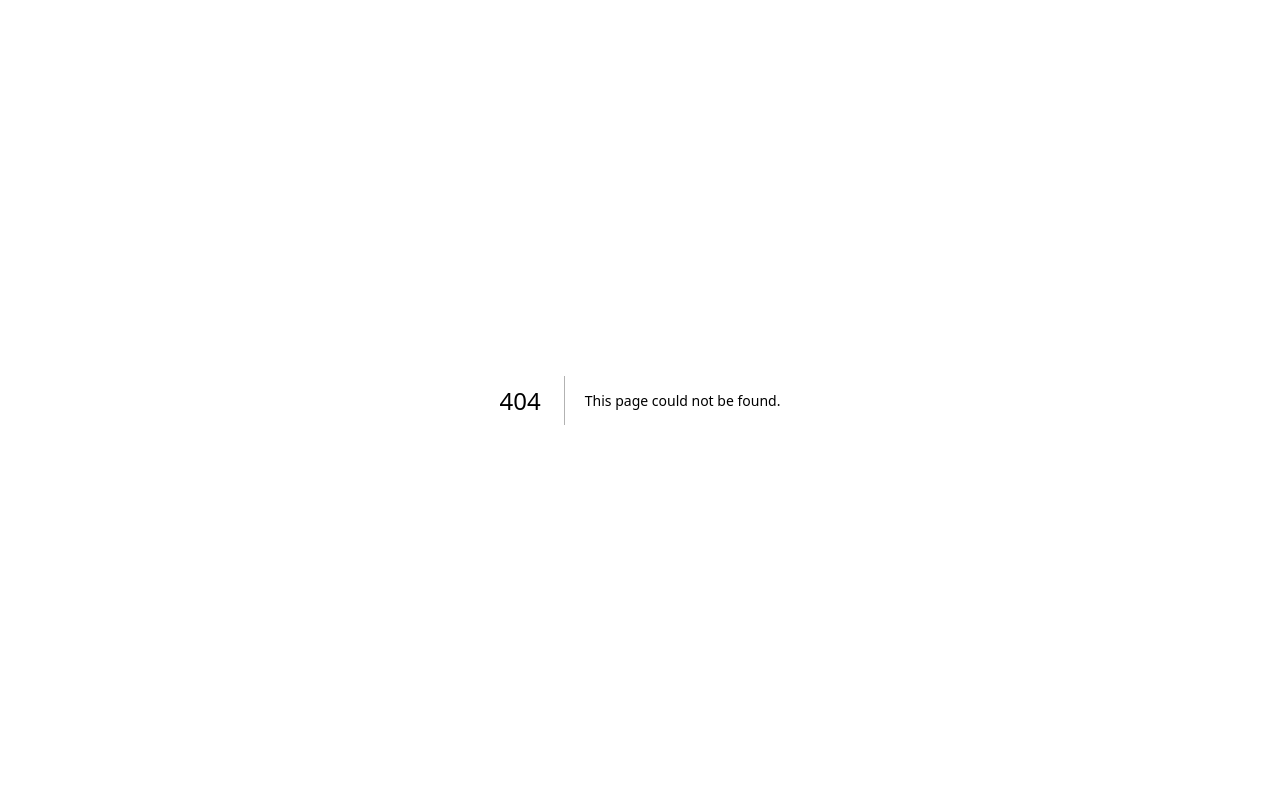
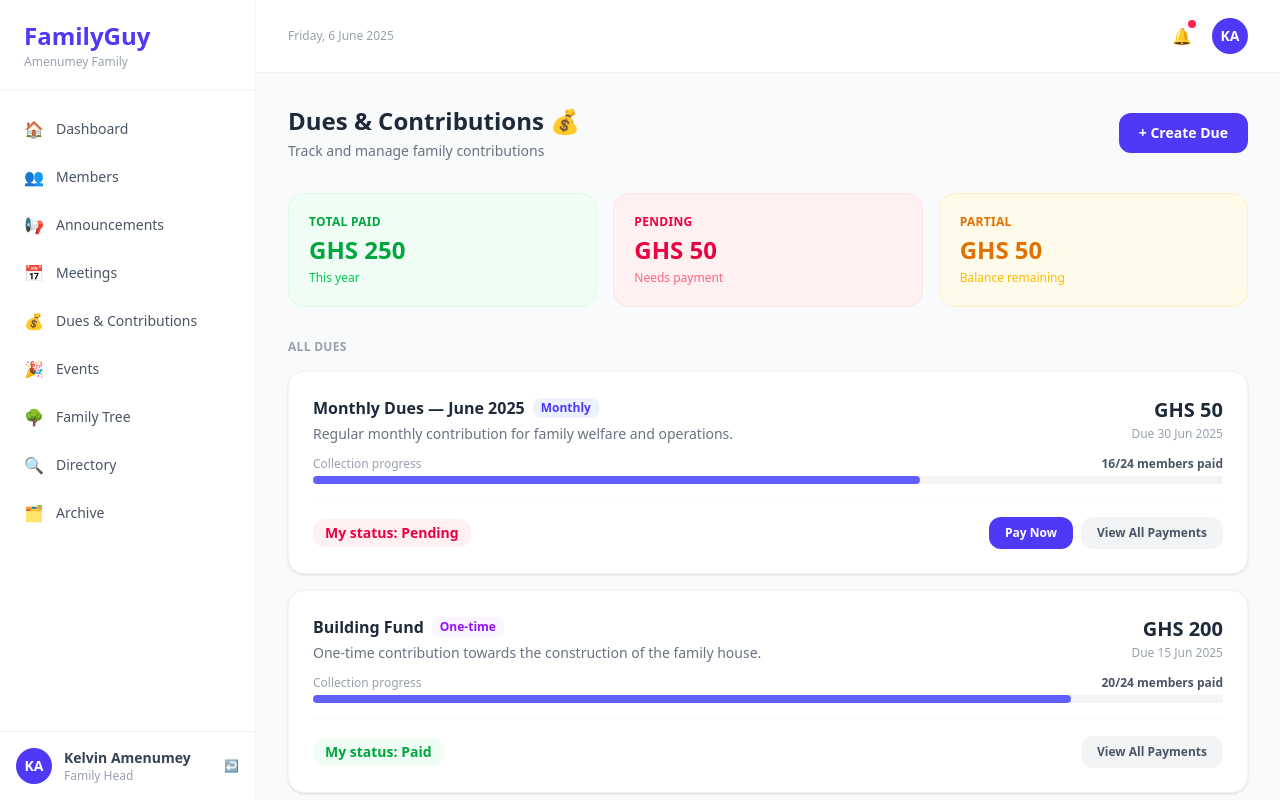
Before and after one commit to KelvinXoese/familygui-ui, a Next.js app in the folder familyguy/: page /dashboard/dues in a window 1280 px wide. Before the commit this address had no page. Shown: the top 800 px of the page. Built offline with nearby package versions, Linux system fonts and the light colour scheme.

Commit message:
feat: Add dues and contributions page

```diff
--- /dev/null
+++ b/familyguy/src/app/(dashboard)/dashboard/dues/page.tsx
@@ -0,0 +1,160 @@
+export default function DuesPage() {
+  const dues = [
+    {
+      id: 1,
+      title: "Monthly Dues — June 2025",
+      amount: 50,
+      currency: "GHS",
+      deadline: "30 Jun 2025",
+      description: "Regular monthly contribution for family welfare and operations.",
+      myStatus: "Pending",
+      paid: 16,
+      total: 24,
+      type: "Monthly",
+    },
+    {
+      id: 2,
+      title: "Building Fund",
+      amount: 200,
+      currency: "GHS",
+      deadline: "15 Jun 2025",
+      description: "One-time contribution towards the construction of the family house.",
+      myStatus: "Paid",
+      paid: 20,
+      total: 24,
+      type: "One-time",
+    },
+    {
+      id: 3,
+      title: "Funeral Contribution — Mr. Asante",
+      amount: 100,
+      currency: "GHS",
+      deadline: "10 Jun 2025",
+      description: "Welfare contribution for the funeral of late Mr. Kwame Asante.",
+      myStatus: "Partial",
+      paid: 10,
+      total: 24,
+      type: "Welfare",
+    },
+    {
+      id: 4,
+      title: "Monthly Dues — May 2025",
+      amount: 50,
+      currency: "GHS",
+      deadline: "31 May 2025",
+      description: "Regular monthly contribution for family welfare and operations.",
+      myStatus: "Paid",
+      paid: 22,
+      total: 24,
+      type: "Monthly",
+    },
+  ];
+
+  const statusStyle: Record<string, string> = {
+    Paid: "bg-green-50 text-green-600",
+    Pending: "bg-rose-50 text-rose-600",
+    Partial: "bg-amber-50 text-amber-600",
+  };
+
+  const typeStyle: Record<string, string> = {
+    Monthly: "bg-indigo-50 text-indigo-600",
+    "One-time": "bg-purple-50 text-purple-600",
+    Welfare: "bg-rose-50 text-rose-600",
+  };
+
+  const activeDues = dues.filter((d) => d.myStatus !== "Paid" || d.deadline > "31 May 2025");
+  const summary = {
+    total: dues.reduce((s, d) => s + (d.myStatus === "Paid" ? d.amount : 0), 0),
+    pending: dues.reduce((s, d) => s + (d.myStatus === "Pending" ? d.amount : 0), 0),
+    partial: dues.reduce((s, d) => s + (d.myStatus === "Partial" ? d.amount / 2 : 0), 0),
+  };
+
+  return (
+    <div>
+      {/* HEADER */}
+      <div className="flex items-center justify-between mb-8">
+        <div>
+          <h2 className="text-2xl font-bold text-gray-800">Dues & Contributions 💰</h2>
+          <p className="text-gray-500 text-sm mt-1">Track and manage family contributions</p>
+        </div>
+        <button className="px-5 py-2.5 bg-indigo-600 hover:bg-indigo-700 text-white text-sm font-bold rounded-xl transition">
+          + Create Due
+        </button>
+      </div>
+
+      {/* SUMMARY CARDS */}
+      <div className="grid grid-cols-3 gap-4 mb-8">
+        <div className="bg-green-50 rounded-2xl p-5 border border-green-100">
+          <p className="text-xs font-bold text-green-600 uppercase tracking-wide">Total Paid</p>
+          <p className="text-2xl font-black text-green-600 mt-1">GHS {summary.total}</p>
+          <p className="text-xs text-green-500 mt-1">This year</p>
+        </div>
+        <div className="bg-rose-50 rounded-2xl p-5 border border-rose-100">
+          <p className="text-xs font-bold text-rose-600 uppercase tracking-wide">Pending</p>
+          <p className="text-2xl font-black text-rose-600 mt-1">GHS {summary.pending}</p>
+          <p className="text-xs text-rose-400 mt-1">Needs payment</p>
+        </div>
+        <div className="bg-amber-50 rounded-2xl p-5 border border-amber-100">
+          <p className="text-xs font-bold text-amber-600 uppercase tracking-wide">Partial</p>
+          <p className="text-2xl font-black text-amber-600 mt-1">GHS {summary.partial}</p>
+          <p className="text-xs text-amber-400 mt-1">Balance remaining</p>
+        </div>
+      </div>
+
+      {/* DUES LIST */}
+      <p className="text-xs font-bold text-gray-400 uppercase tracking-wide mb-4">All Dues</p>
+      <div className="space-y-4">
+        {dues.map((due) => (
+          <div key={due.id} className="bg-white border border-gray-100 rounded-2xl p-6 shadow-sm">
+            <div className="flex items-start justify-between gap-4 mb-3">
+              <div className="flex-1">
+                <div className="flex items-center gap-2 mb-1">
+                  <h3 className="text-base font-bold text-gray-800">{due.title}</h3>
+                  <span className={`text-xs font-semibold px-2 py-0.5 rounded-lg ${typeStyle[due.type]}`}>
+                    {due.type}
+                  </span>
+                </div>
+                <p className="text-sm text-gray-500">{due.description}</p>
+              </div>
+              <div className="text-right flex-shrink-0">
+                <p className="text-xl font-black text-gray-800">{due.currency} {due.amount}</p>
+                <p className="text-xs text-gray-400 mt-0.5">Due {due.deadline}</p>
+              </div>
+            </div>
+
+            {/* COLLECTION PROGRESS */}
+            <div className="mb-4">
+              <div className="flex items-center justify-between mb-1">
+                <p className="text-xs text-gray-400">Collection progress</p>
+                <p className="text-xs font-semibold text-gray-600">{due.paid}/{due.total} members paid</p>
+              </div>
+              <div className="w-full bg-gray-100 rounded-full h-2">
+                <div
+                  className="bg-indigo-500 h-2 rounded-full"
+                  style={{ width: `${(due.paid / due.total) * 100}%` }}
+                />
+              </div>
+            </div>
+
+            {/* STATUS + ACTIONS */}
+            <div className="flex items-center justify-between pt-4 border-t border-gray-50">
+              <span className={`text-sm font-bold px-3 py-1 rounded-xl ${statusStyle[due.myStatus]}`}>
+                My status: {due.myStatus}
+              </span>
+              <div className="flex items-center gap-2">
+                {due.myStatus !== "Paid" && (
+                  <button className="px-4 py-2 bg-indigo-600 hover:bg-indigo-700 text-white text-xs font-bold rounded-xl transition">
+                    Pay Now
+                  </button>
+                )}
+                <button className="px-4 py-2 bg-gray-100 hover:bg-gray-200 text-gray-600 text-xs font-bold rounded-xl transition">
+                  View All Payments
+                </button>
+              </div>
+            </div>
+          </div>
+        ))}
+      </div>
+    </div>
+  );
+}
```
